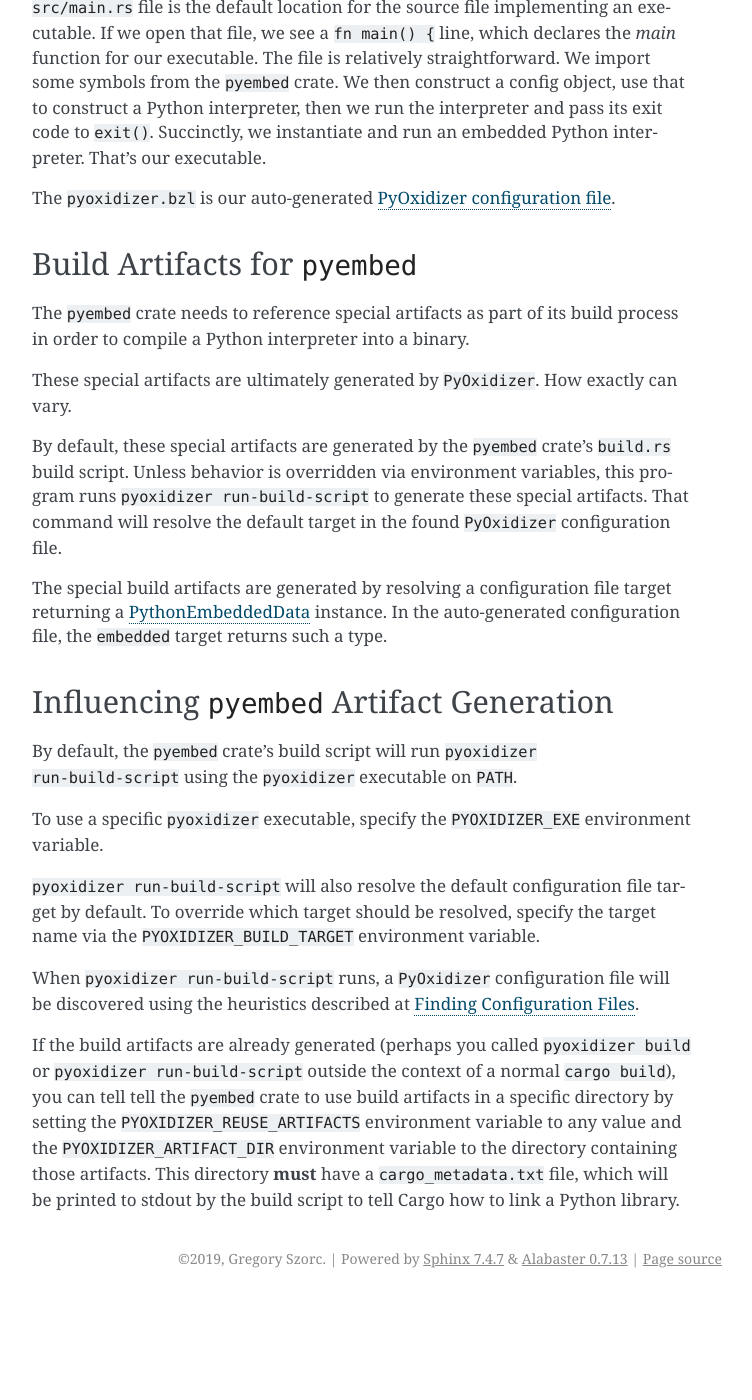
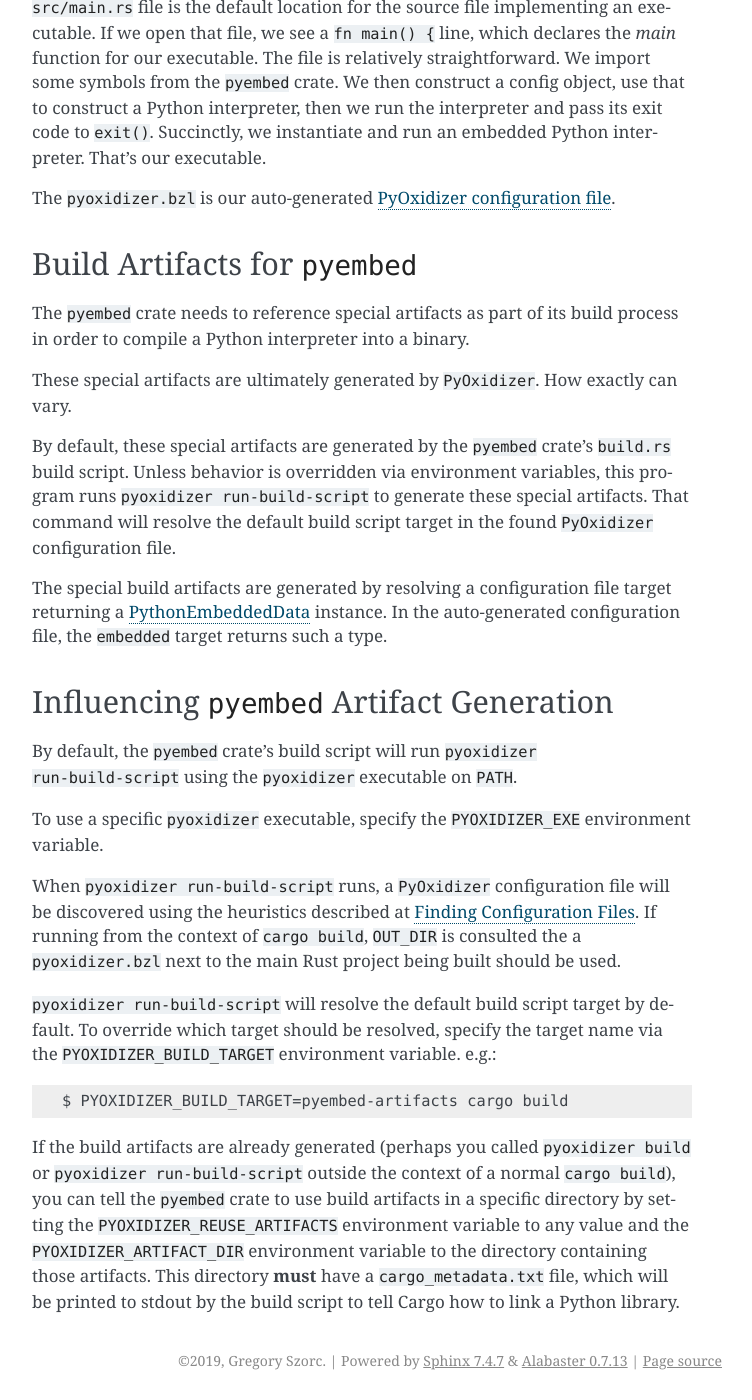
Before and after one commit to indygreg/PyOxidizer, a Sphinx documentation site: the page built from docs/rust_projects.rst, in a window 1280 px wide and 1400 px high, scrolled down 899 px. Shown: the whole window, without its empty margins (388-1140 px from the left). Built offline with Sphinx 7.4.7, drawn with Linux system fonts in a browser that asks for light colours; the version number could not be read and is left out; before the commit the page ends 2197 px from its top, so only the background shows below that.

Commit message:
starlark: support registering a default build script target
This alleviates the need to specify the build target when using
`cargo build` and is much more user friendly.

```diff
--- a/docs/config.rst
+++ b/docs/config.rst
@@ -67,6 +67,12 @@
 specified by the end-user or is derived from the configuration file.
 The first ``register_target()`` target or the last ``register_target()``
 call passing ``default=True`` is the default target.
+
+When evaluated in *Rust build script mode* (typically via
+``pyoxidizer run-build-script``), the default target will be the one
+specified by the last ``register_target()`` call passing
+``default_build_script=True``, or the default target if no target defines
+itself as the default build script target.
 
 ``PyOxidizer`` calls the registered target functions in order to
 *resolve* the requested set of targets.
--- a/docs/history.rst
+++ b/docs/history.rst
@@ -41,6 +41,9 @@
 New Features
 ^^^^^^^^^^^^
 
+* The ``register_target()`` Starlark function now accepts an optional
+  ``default_build_script`` argument to define the default target when
+  evaluating in *Rust build script* mode.
 * The ``pyembed`` crate now builds against published ``cpython`` and
   ``python3-sys`` crates instead of a a specific Git commit.
 * Embedded Python interpreters can now be configured to run a file specified
--- a/docs/rust_projects.rst
+++ b/docs/rust_projects.rst
@@ -67,8 +67,8 @@
 By default, these special artifacts are generated by the ``pyembed`` crate's
 ``build.rs`` build script. Unless behavior is overridden via environment
 variables, this program runs ``pyoxidizer run-build-script`` to generate
-these special artifacts. That command will resolve the default target in
-the found ``PyOxidizer`` configuration file.
+these special artifacts. That command will resolve the default build script
+target in the found ``PyOxidizer`` configuration file.
 
 The special build artifacts are generated by resolving a configuration file
 target returning a :ref:`config_python_embedded_data` instance. In the
@@ -85,17 +85,21 @@
 To use a specific ``pyoxidizer`` executable, specify the ``PYOXIDIZER_EXE``
 environment variable.
 
-``pyoxidizer run-build-script`` will also resolve the default configuration
-file target by default. To override which target should be resolved, specify
-the target name via the ``PYOXIDIZER_BUILD_TARGET`` environment variable.
-
 When ``pyoxidizer run-build-script`` runs, a ``PyOxidizer`` configuration
 file will be discovered using the heuristics described at
-:ref:`config_finding_configuration_files`.
+:ref:`config_finding_configuration_files`. If running from the context of
+``cargo build``, ``OUT_DIR`` is consulted the a ``pyoxidizer.bzl`` next to
+the main Rust project being built should be used.
+
+``pyoxidizer run-build-script`` will resolve the default build script
+target by default. To override which target should be resolved, specify
+the target name via the ``PYOXIDIZER_BUILD_TARGET`` environment variable. e.g.::
+
+   $ PYOXIDIZER_BUILD_TARGET=pyembed-artifacts cargo build
 
 If the build artifacts are already generated (perhaps you called
 ``pyoxidizer build`` or ``pyoxidizer run-build-script`` outside the context
-of a normal ``cargo build``), you can tell tell the ``pyembed`` crate to use
+of a normal ``cargo build``), you can tell the ``pyembed`` crate to use
 build artifacts in a specific directory by setting the
 ``PYOXIDIZER_REUSE_ARTIFACTS`` environment variable to any value and the
 ``PYOXIDIZER_ARTIFACT_DIR`` environment variable to the directory containing
```
Also changed, not shown: docs/config_api.rst (+7 -2 lines), 6 other files.
